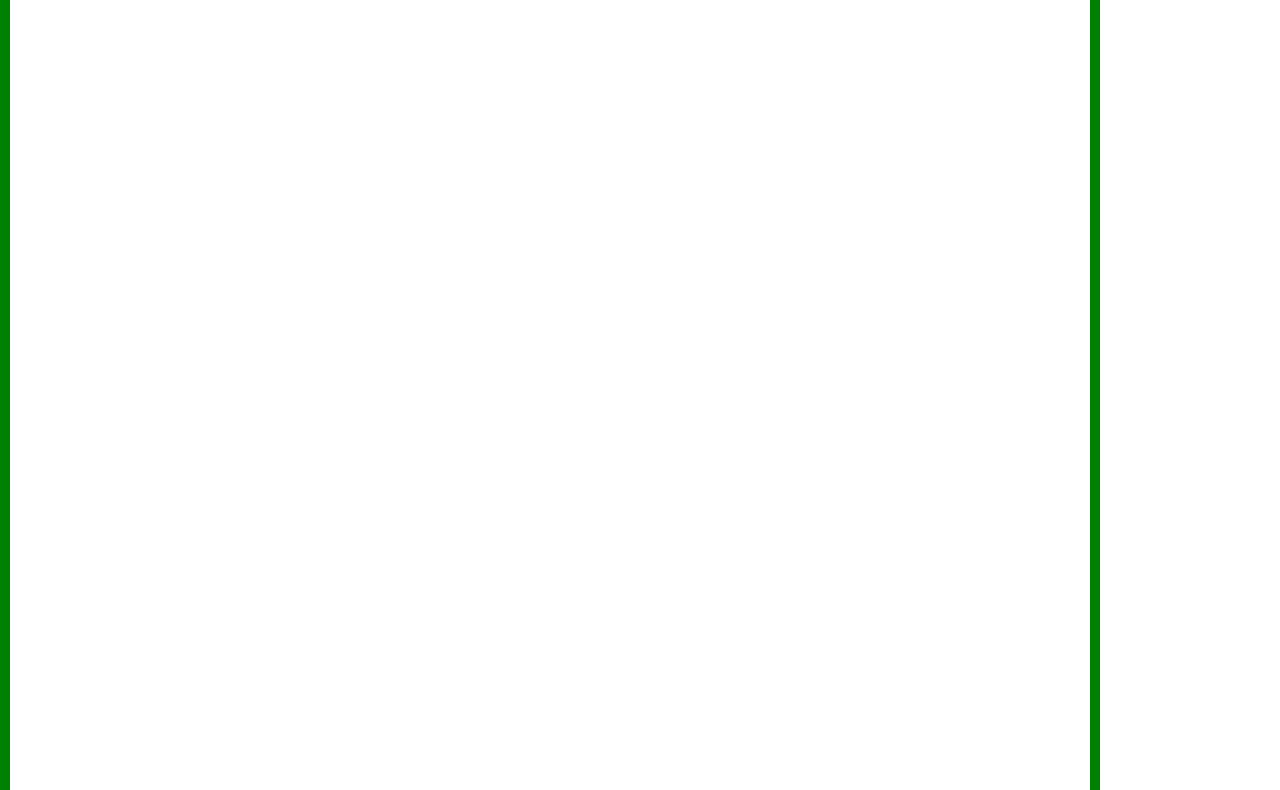
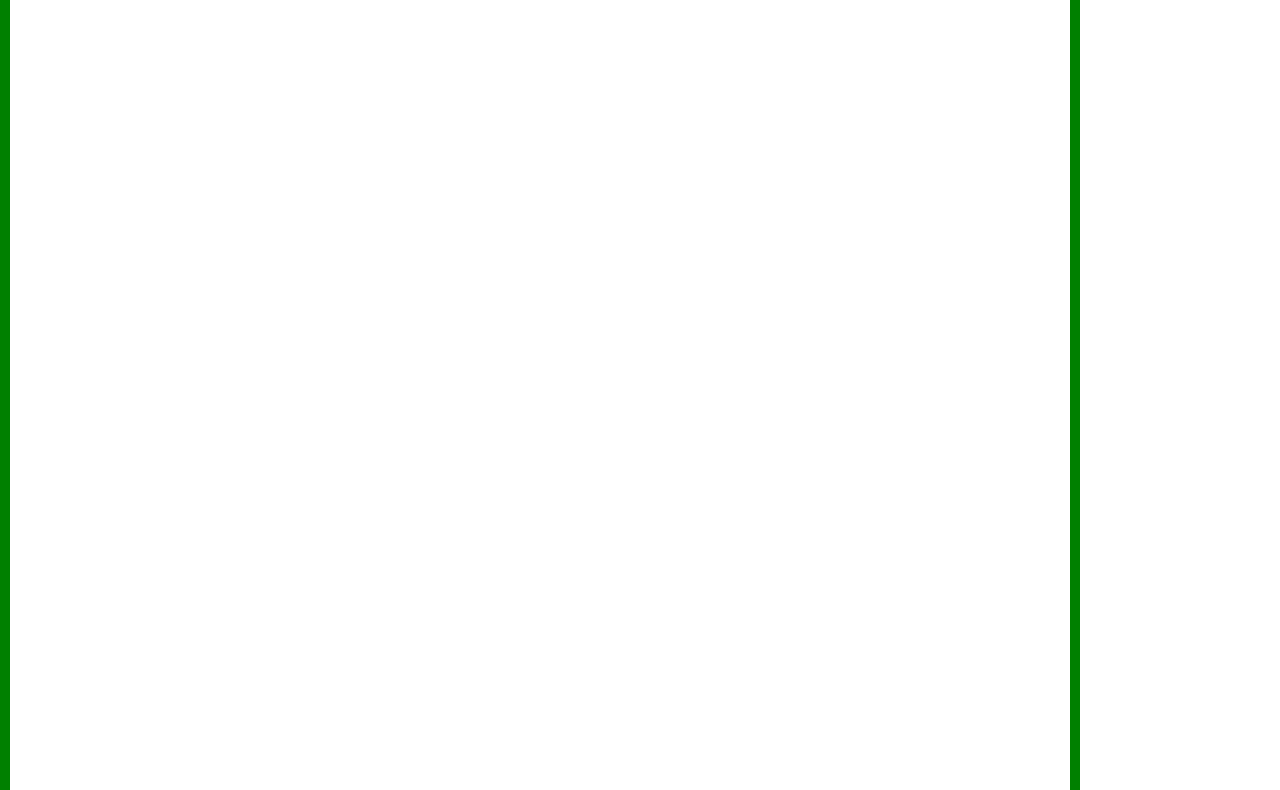
Before and after one commit to forbeslibrary/lgd2019-thermometer, a plain HTML site: page index.html in a window 1280 px wide. Shown: the part 640-1430 px from the top of the page. Drawn offline with Linux system fonts and the light colour scheme.

Commit message:
changed box sizing

```diff
--- a/index.html
+++ b/index.html
@@ -1,5 +1,5 @@
 <html>
-<body style="width:1080; height:1920; border: green solid 10px; text-align:center; margin: 0; background-color: white;">
+<body style="box-sizing: border-box; width:1080; height:1920; border: green solid 10px; text-align:center; margin: 0; background-color: white;">
     <img src="https://librarygivingday.org/wp-content/uploads/2019/01/Library-Giving-Day-logo-color-stacked.png" style="margin: 70px 0;">
 
 <img style="width:540px;" src="https://www.abcfundraising.com/thermometer-generator?max=6500&amp;cur=2799&amp;symbol=%24&amp;color=green">
```
